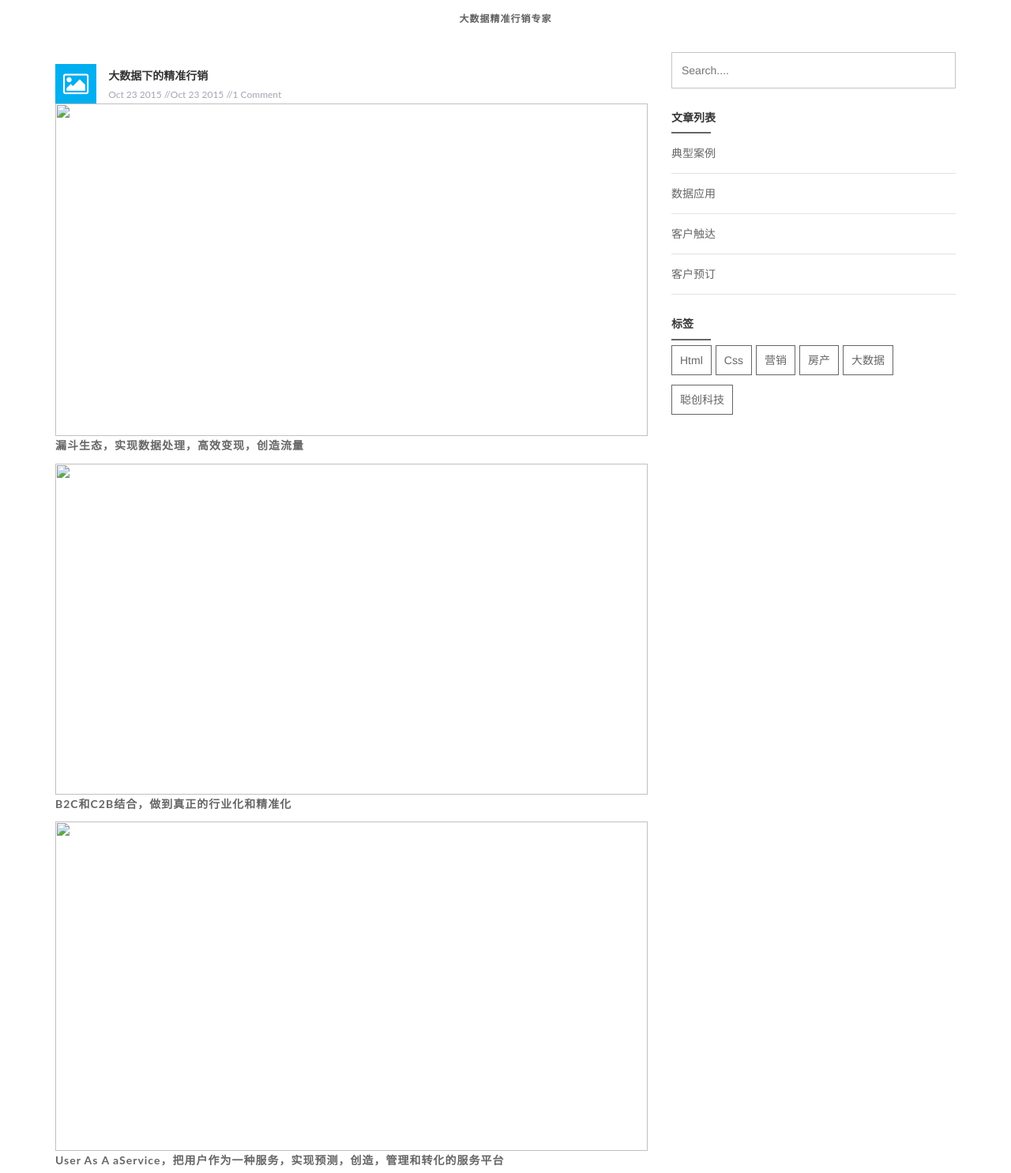
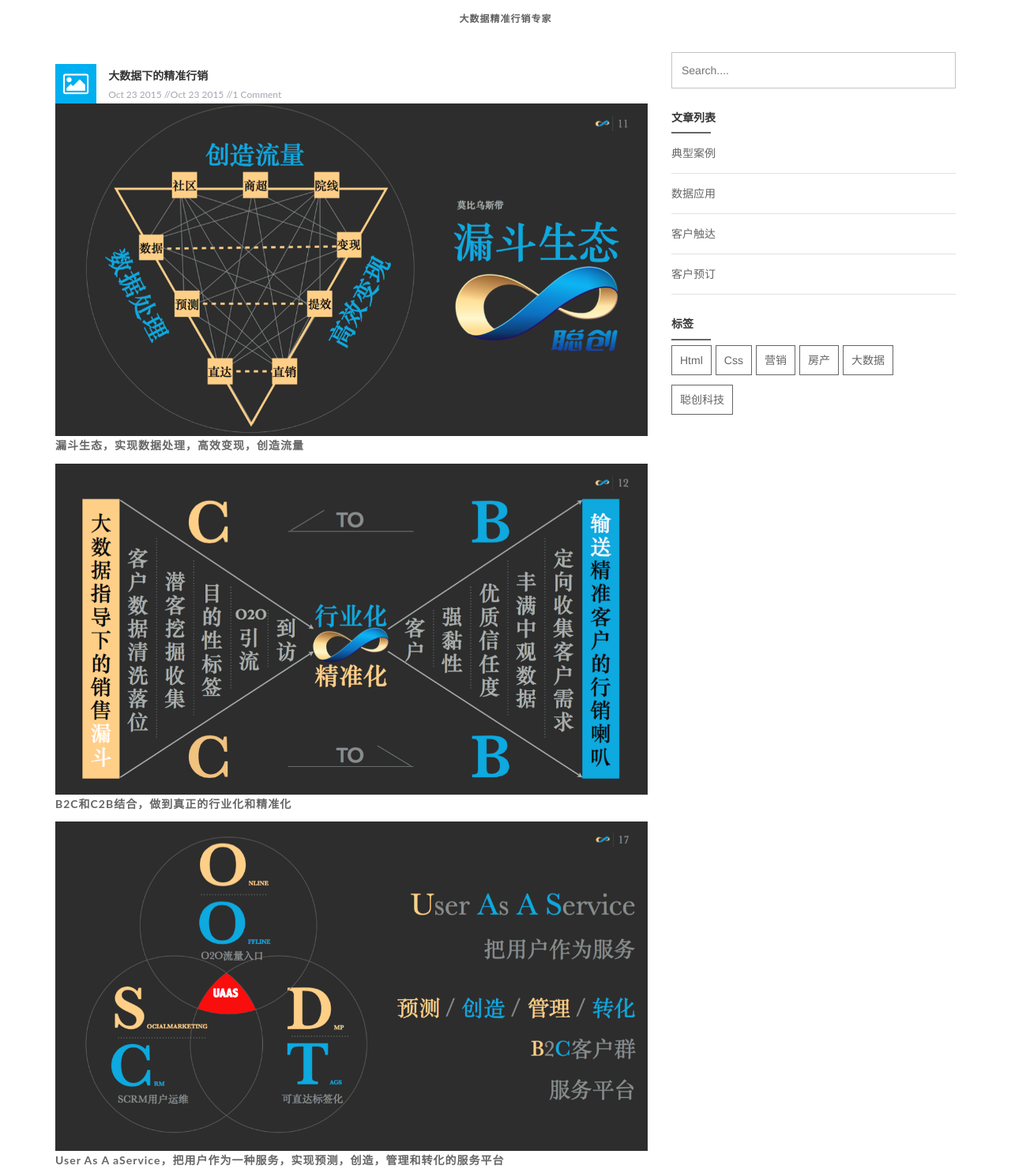
Before and after one commit to bingbaga/csweep, a plain HTML site: page coshuju.html in a window 1280 px wide. Shown: the part 142-1627 px from the top of the page at 79% size. Drawn offline with Linux system fonts and the light colour scheme.

Commit message:
fix img
fix img

```diff
--- a/coshuju.html
+++ b/coshuju.html
@@ -65,16 +65,16 @@
 							<li>1 comment</li>
 						</ul>
 				  </div>
-					<img src="PPT/图片3.png" width="1175" height="660" alt=""/>
+					<img src="PPT/tp3.png" width="1175" height="660" alt=""/>
 				  <p><strong>漏斗生态，实现数据处理，高效变现，创造流量</strong></p>
-					<img src="PPT/图片4.png" width="1181" height="660" alt=""/>
+					<img src="PPT/tp4.png" width="1181" height="660" alt=""/>
 				  <p><strong>B2C和C2B结合，做到真正的行业化和精准化</strong></p>
-					<img src="PPT/图片5.png" width="1173" height="652" alt=""/>
+					<img src="PPT/tp5.png" width="1173" height="652" alt=""/>
 				  <p><strong>User As A aService，把用户作为一种服务，实现预测，创造，管理和转化的服务平台</strong></p>
-					<img src="PPT/图片6.png" width="1170" height="652" alt=""/>
+					<img src="PPT/tp6.png" width="1170" height="652" alt=""/>
 					<p><strong>数据分析包括：</strong></p>
 				  <p><strong>进行客户描摹，落位，以及潜在的客户匹配，O2O渠道的匹配，取费方式以及执行案</strong></p>
-					<img src="PPT/图片7.png" width="1177" height="660" alt=""/>
+					<img src="PPT/tp7.png" width="1177" height="660" alt=""/>
 					<p><strong>标签直达包括：</strong></p>
 					<p><strong>用户标签，行业化标签，二维码渠道管理，以及O2O活动效果分析，常设客服系统 </strong></p>
 					<div class="post_content">
```
